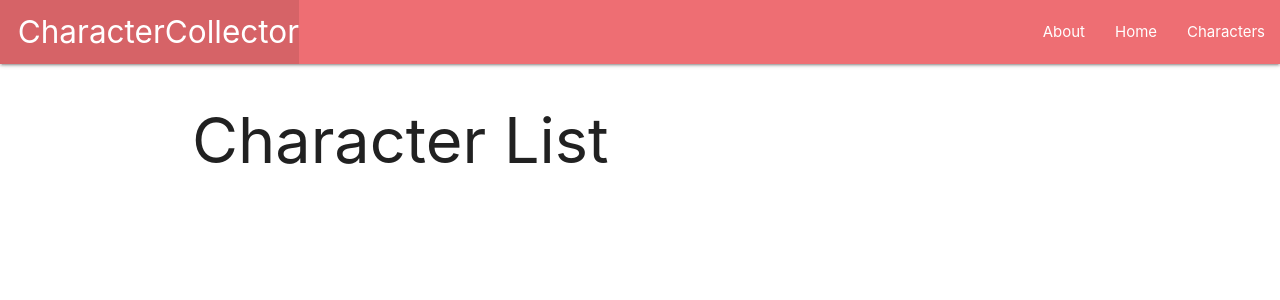
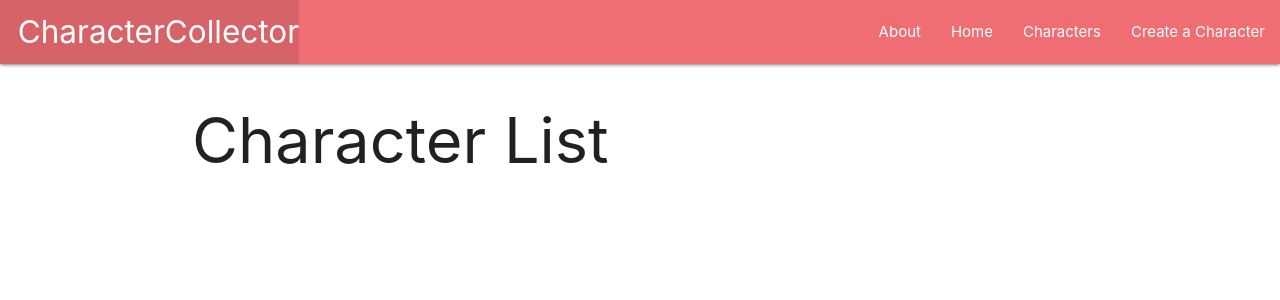
Before and after one commit to alonzoalcantar/CharacterCollector, a Django app: page /characters/ in a window 1280 px wide. Shown: the top 300 px of the page. Run offline with Django 4.2, Linux system fonts and the light colour scheme; data that the repository does not hold is empty.

Commit message:
Created class based Character view in views.py

```diff
--- a/main_app/templates/base.html
+++ b/main_app/templates/base.html
@@ -18,9 +18,10 @@
           <li><a href="/" class="left brand-logo">&nbsp;&nbsp;CharacterCollector</a></li>
         </ul>
         <ul class="right">
-          <li><a href="/about">About</a></li>
-          <li><a href='/home'>Home</a></li>
-          <li><a href="/characters">Characters</a></li>
+          <li><a href="{% url 'about' %}">About</a></li>
+          <li><a href="{% url 'home_1' %}">Home</a></li>
+          <li><a href="{% url 'index' %}">Characters</a></li>
+          <li><a href="{% url 'characters_create' %}">Create a Character</a></li>
         </ul>
       </div>
     </nav>
--- a/main_app/templates/characters/index.html
+++ b/main_app/templates/characters/index.html
@@ -5,7 +5,7 @@
 
 {% for character in characters %}
   <div class="card">
-    <a href='/characters/{{character.id}}'>
+    <a href='{% url 'detail' character.id %}'>
     <div class="card-content">
 
       <span class="card-title">{{ character.name }}</span>
--- a/main_app/urls.py
+++ b/main_app/urls.py
@@ -3,8 +3,9 @@ from . import views
 
 urlpatterns = [
     path('', views.home, name='home'),
-    path('home/', views.home, name='home'),
+    path('home/', views.home, name='home_1'),
     path('about/', views.about, name='about'),
     path('characters/', views.characters_index, name='index'),
     path('characters/<int:character_id>/', views.character_detail, name='detail'),
+    path('characters/create/', views.CharacterCreate.as_view(), name='characters_create'),
 ]
--- a/main_app/views.py
+++ b/main_app/views.py
@@ -1,6 +1,12 @@
 from django.shortcuts import render
+from django.views.generic.edit import CreateView
 from .models import Character
 # Create your views here.
+
+
+class CharacterCreate(CreateView):
+    model = Character
+    fields = ['name', 'race', 'background', 'level', 'style']
 
 
 def home(request):
```
